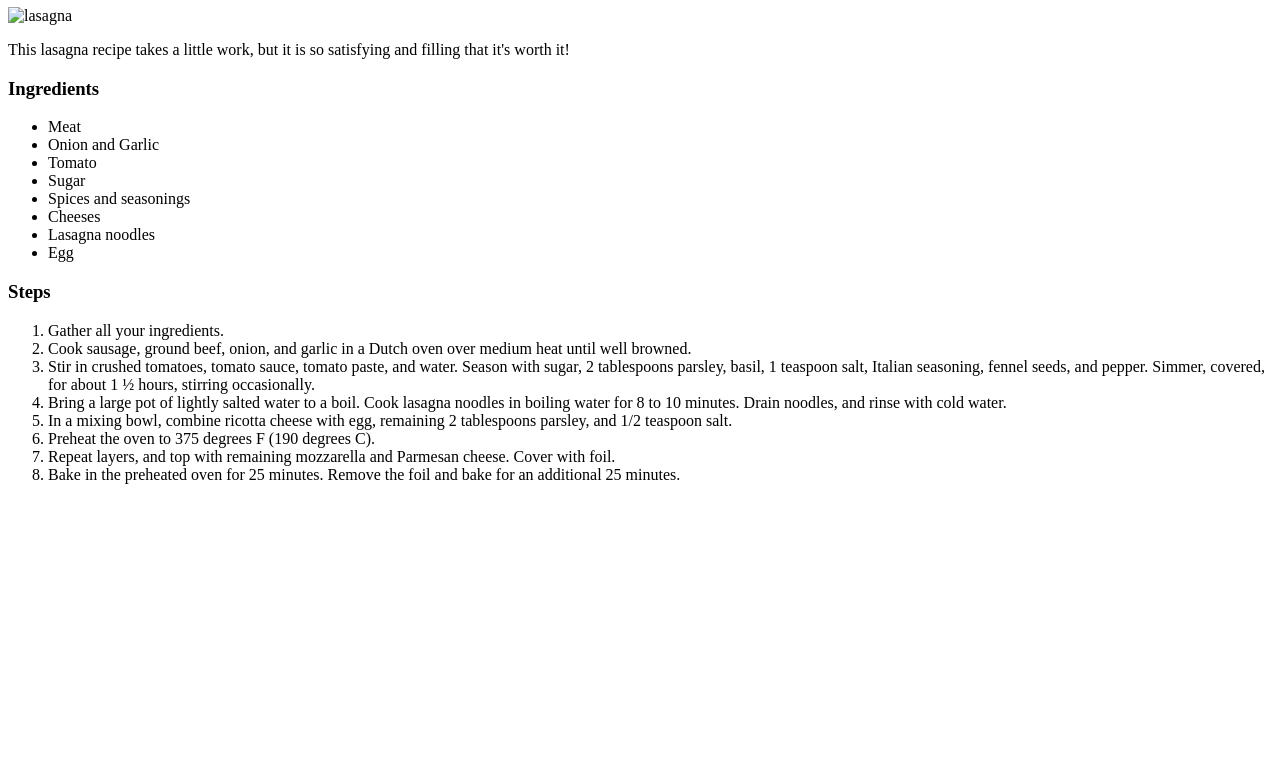
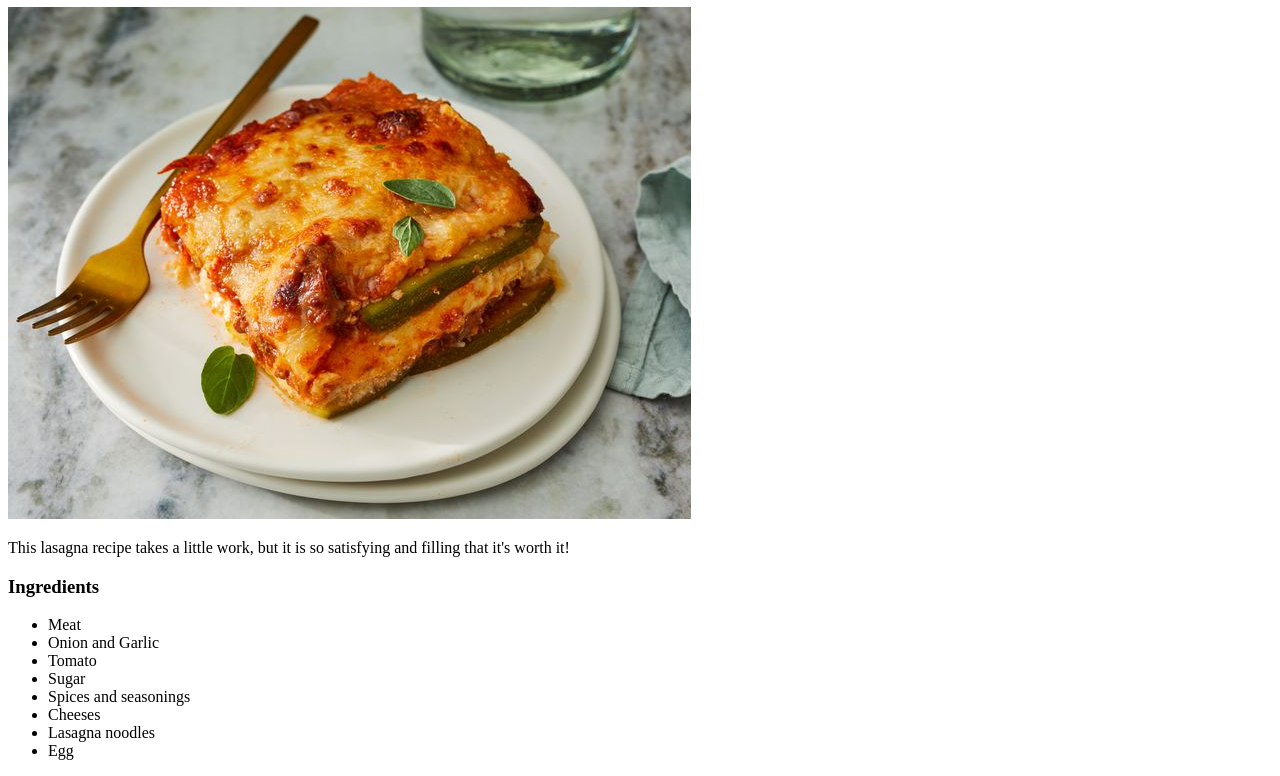
Before and after one commit to harneetsahi/odin-recipes, a plain HTML site: page recipes/lasagna.html in a window 1280 px wide. Shown: the part 73-849 px from the top of the page. Before the commit the page ends 800 px from the top, so only its background shows below. Drawn offline with Linux system fonts and the light colour scheme.

Commit message:
updated src for image url

```diff
--- a/recipes/lasagna.html
+++ b/recipes/lasagna.html
@@ -7,7 +7,7 @@
   </head>
   <body>
     <h1>Lasagna Recipes</h1>
-    <img src="./Lasagne.jpg" alt="lasagna">
+    <img src="../Lasagne.jpg" alt="lasagna">
     <p>This lasagna recipe takes a little work, but it is so satisfying and filling that it's worth it!</p>
     <article>
       <h3>Ingredients</h3>
```
